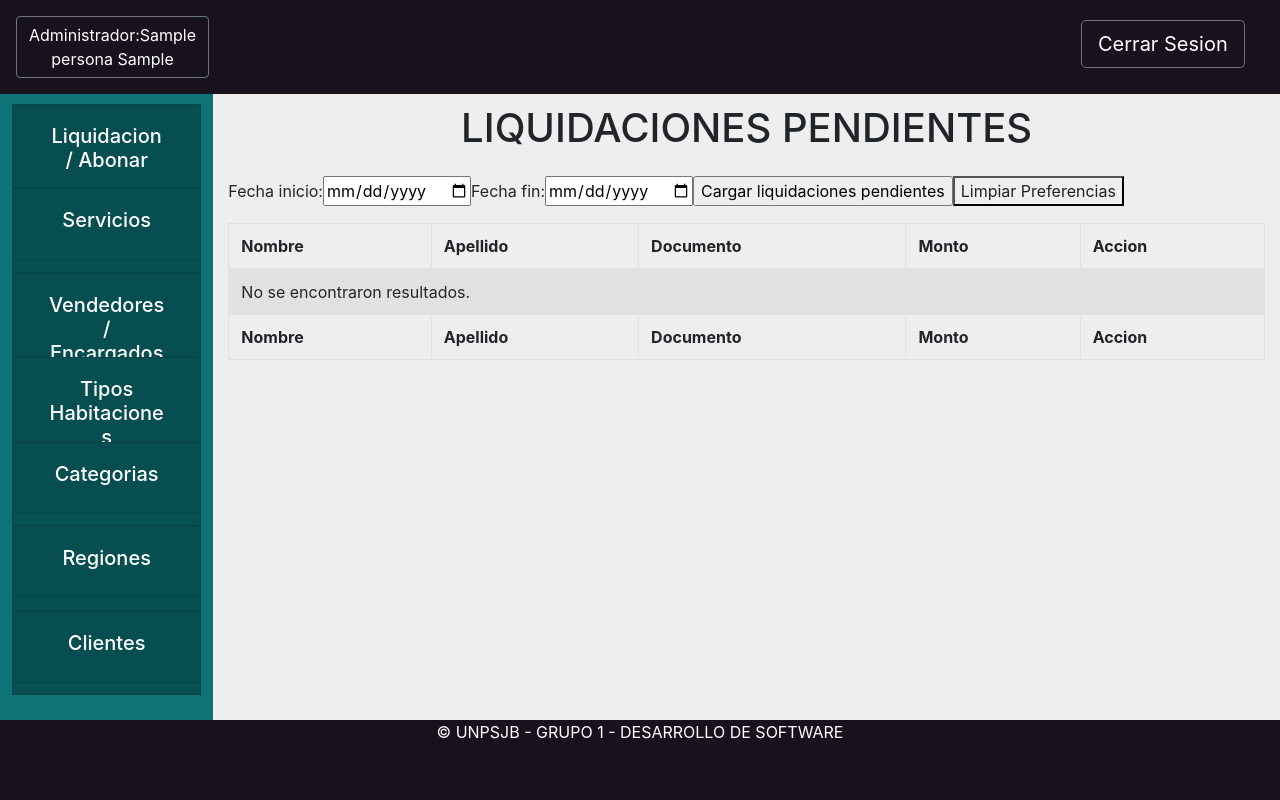
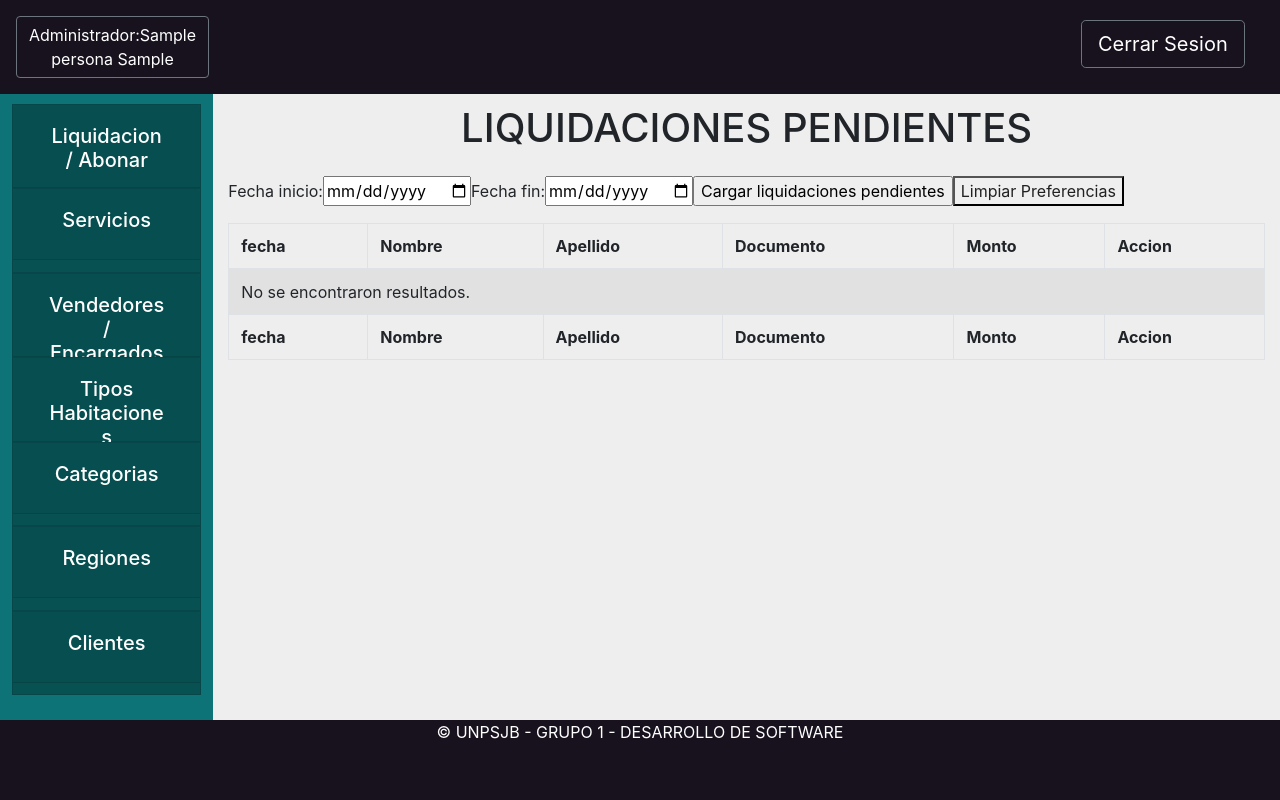
Before and after one commit to juanjca1990/Hotel-Overclock, a Django app: page /venta/listado_liquidaciones in a window 1280 px wide. Run offline with Django 3.2, Linux system fonts and the light colour scheme; a user stored in the database is signed in; tables that the repository leaves empty hold one stand-in row (values such as "Sample post"); parts of the project's set-up code (start-up, migrations or seed data) failed here and were passed over; some libraries are stand-ins or nearby versions.

Commit message:
fix(liquidacion): modificaciones al abonar un vendedor

```diff
--- a/venta/services.py
+++ b/venta/services.py
@@ -5,6 +5,7 @@ from venta.models import Alquiler, Factura, Liquidacion
 from venta.helpers import cliente_existe
 
 def buscar_monto_total_liquidaciones_pendientes(fecha_inicio, fecha_fin, vendedor):
+    elementos = []
     if fecha_inicio is None or fecha_fin is None:
         facturas = Factura.objects.filter(
         liquidacion__isnull=True,
@@ -21,20 +22,25 @@ def buscar_monto_total_liquidaciones_pendientes(fecha_inicio, fecha_fin, vendedo
         liquidaciones = Alquiler.objects.filter(factura_id=factura.pk)
         resultado_liquidado = (liquidaciones[0].total * 2) / 100
         total += resultado_liquidado
-    return total
+        fecha_liquidacion = factura.fecha
+        factura_id = factura.pk
+        elementos.append({'fecha': fecha_liquidacion, 'monto': total , 'factura_id': factura_id})
+    return elementos
 
 def cargar_liquidaciones_pendientes(fecha_inicio, fecha_fin):
     vendedores = Vendedor.objects.all()
     facturas_pendientes = []
     for vendedor in vendedores:
-        monto_total_pendiente = buscar_monto_total_liquidaciones_pendientes(fecha_inicio, fecha_fin, vendedor)
-        if monto_total_pendiente != 0:
+        montos_pendientes = buscar_monto_total_liquidaciones_pendientes(fecha_inicio, fecha_fin, vendedor)
+        for pendiente in montos_pendientes:
             persona_dict = {
-                    'nombre': vendedor.persona.nombre,
-                    'apellido': vendedor.persona.apellido,
-                    'documento': vendedor.persona.documento,
-                    'monto_total': monto_total_pendiente,
-                }
+                'nombre': vendedor.persona.nombre,
+                'apellido': vendedor.persona.apellido,
+                'documento': vendedor.persona.documento,
+                'monto_total': pendiente['monto'],
+                'fecha_liquidacion': pendiente['fecha'],
+                'factura_id': pendiente['factura_id']
+            }
             facturas_pendientes.append(persona_dict)
     return facturas_pendientes
 
--- a/venta/templates/venta/listado_liquidaciones.html
+++ b/venta/templates/venta/listado_liquidaciones.html
@@ -38,6 +38,7 @@
 
                 <thead>
                     <tr>
+                        <th>fecha</th>
                         <th>Nombre</th>
                         <th>Apellido</th>
                         <th>Documento</th>
@@ -48,11 +49,12 @@
                 <tbody>
                     {% for liquidacion_pendiente in liquidaciones_pendientes %}
                     <tr>
+                        <td> {{liquidacion_pendiente.fecha_liquidacion}} </td>
                         <td> {{liquidacion_pendiente.nombre}}</td>
                         <td> {{liquidacion_pendiente.apellido}}</td>
                         <td> {{liquidacion_pendiente.documento}}</td>
                         <td> ${{liquidacion_pendiente.monto_total}}</td>
-                        <td><button class="btn btn-success"> <a href="{% url 'venta:liquidar' liquidacion_pendiente.documento fecha_inicio fecha_fin %}"> abonar </a> </button></td>
+                        <td><button class="btn btn-success"> <a href="{% url 'venta:liquidar' liquidacion_pendiente.documento liquidacion_pendiente.factura_id liquidacion_pendiente.monto_total %}"> abonar </a> </button></td>
 
                     </tr>
                         {% empty %}
@@ -63,6 +65,7 @@
                 </tbody>
                 <tfoot>
                     <tr>
+                    <th>fecha</th>
                     <th>Nombre</th>
                     <th>Apellido</th>
                     <th>Documento</th>
--- a/venta/urls.py
+++ b/venta/urls.py
@@ -43,7 +43,7 @@ urlpatterns = [
     path('cancelarFactura/<factura>' , vviews.cancelar_venta, name="cancelarFactura"),
     path('limpiarPreferencias' , vviews.limpiar_preferencias, name="limpiar_preferencias"),
     path('listado_liquidaciones', vviews.listado_liquidaciones, name="listado_liquidaciones"),
-    path('liquidar/<documento>/<fecha_inicio>/<fecha_fin>', vviews.liquidar, name='liquidar'),
     path('listaComprasCliente/<id_cliente>/<id_persona>', vviews.lista_compras_cliente, name="listaComprasCliente"),
     path('limpiarPreferenciasLiquidaciones' , vviews.limpiar_preferencias_liquidaciones, name="limpiar_preferencias_liquidaciones"),
+    path('liquidar/<documento>/<id_factura>/<monto>', vviews.liquidar, name='liquidar'),
     ]
--- a/venta/views.py
+++ b/venta/views.py
@@ -1,5 +1,5 @@
 
-from venta.models import Alquiler, Factura, Tipo_pago
+from venta.models import Alquiler, Factura, Liquidacion, Tipo_pago
 from venta.forms import ClienteForm
 from django.shortcuts import render, redirect, get_object_or_404
 from hotel.models import Habitacion, Hotel, PaqueteTuristico
@@ -317,17 +317,25 @@ def listado_liquidaciones(request):
         }
         return render(request, "venta/listado_liquidaciones.html",context)
 
-def liquidar(request, documento, fecha_inicio, fecha_fin):
-    personaInstancia = request.user.persona
-    liquidaciones_pendientes = cargar_liquidaciones_pendientes(fecha_inicio, fecha_fin)
 
-    context = {
-        "liquidaciones_pendientes": liquidaciones_pendientes,
-        "fecha_inicio": fecha_inicio,
-        "fecha_fin": fecha_fin,
-        "administrador":personaInstancia,
-    }
-    return render(request, 'venta/listado_liquidaciones.html', context)
+def liquidar(request,documento, id_factura,monto):
+    vendedor = Vendedor.objects.get(persona__documento = documento)
+    factura = Factura.objects.get(pk=id_factura)
+    fecha_actual = datetime.now()
+
+    # Crear una nueva instancia de Liquidacion
+    liquidacion = Liquidacion.objects.create(
+        fecha = factura.fecha,
+        abonado= fecha_actual,
+        vendedor_id=vendedor.id,
+        total=monto
+    )
+    # Asigno la liquidacion a la factura
+    factura.liquidacion_id = liquidacion.id
+    factura.save()
+    liquidacion.save()
+    return redirect('venta:listado_liquidaciones')
+
 
 def lista_compras_cliente(request, id_cliente , id_persona):
     cliente = Persona.objects.get(id = id_persona)
```
